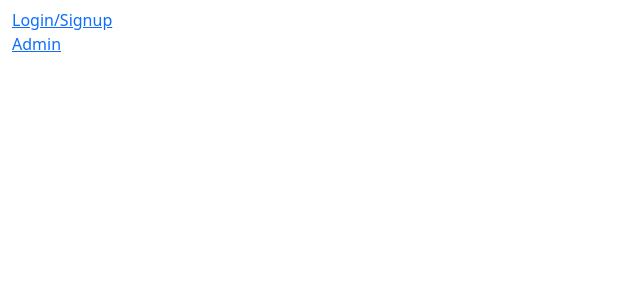
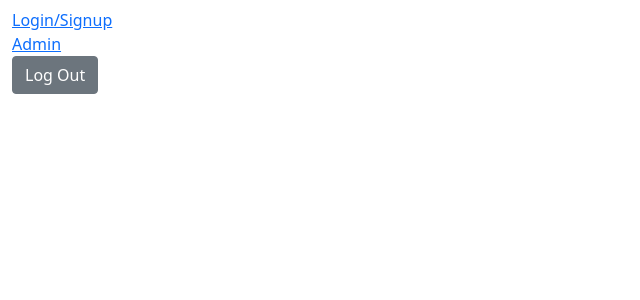
Before and after one commit to TaniaOlivas/i8that-client, a React (Create React App) app: page / in a window 1280 px wide. Before the commit this address had no page. Shown: the top 300 px of the page, without its empty margins (0-640 px from the left). Built offline with nearby package versions, Linux system fonts and the light colour scheme.

Commit message:
Added logout button, and password/email limitation

```diff
--- a/src/components/Navbar.jsx
+++ b/src/components/Navbar.jsx
@@ -1,6 +1,6 @@
 import React from 'react';
 import { Route, Routes, NavLink } from 'react-router-dom';
-import { Nav, Navbar, NavItem } from 'reactstrap';
+import { Button, Nav, Navbar, NavItem } from 'reactstrap';
 import UserIndex from './users/UserIndex';
 
 const Header = (props) => {
@@ -15,6 +15,7 @@ const Header = (props) => {
               <br />
               <NavLink to="/users">Admin</NavLink>
             </div>
+            <Button onClick={props.clearToken}>Log Out</Button>
             <div>
               <Routes>
                 <Route
--- a/src/components/auth/Signup.jsx
+++ b/src/components/auth/Signup.jsx
@@ -56,6 +56,8 @@ const Signup = (props) => {
             onChange={(e) => setEmail(e.target.value)}
             name="email"
             value={email}
+            pattern="[a-z0-9._%+-]+@[a-z0-9.-]+\.[a-z]{2, 4}$"
+            type="email"
           />
         </FormGroup>
         <FormGroup>
@@ -65,6 +67,7 @@ const Signup = (props) => {
             name="password"
             type="password"
             value={password}
+            minLength="5"
           />
         </FormGroup>
         <Button type="submit">Sign Up</Button>
```
Also changed, not shown: src/components/Food/FoodTable/FoodTable.jsx (+8 -9 lines).
